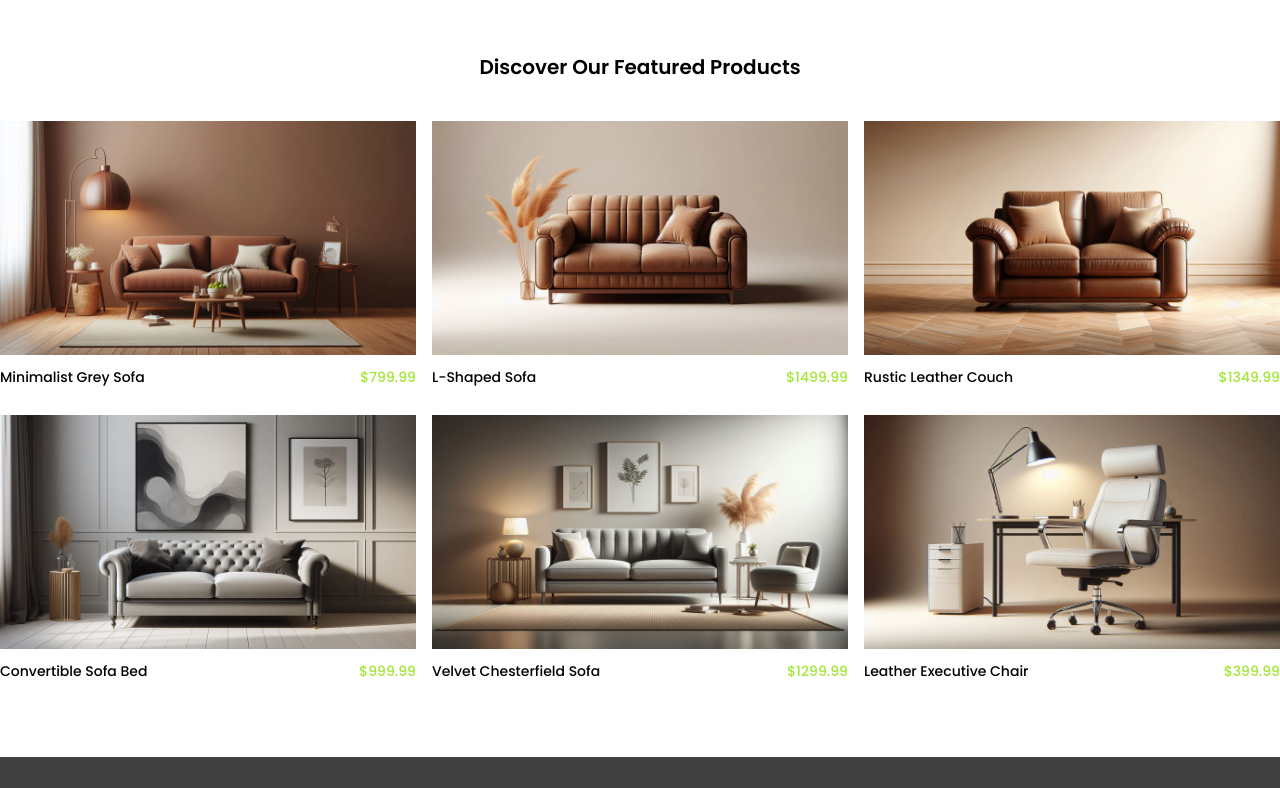
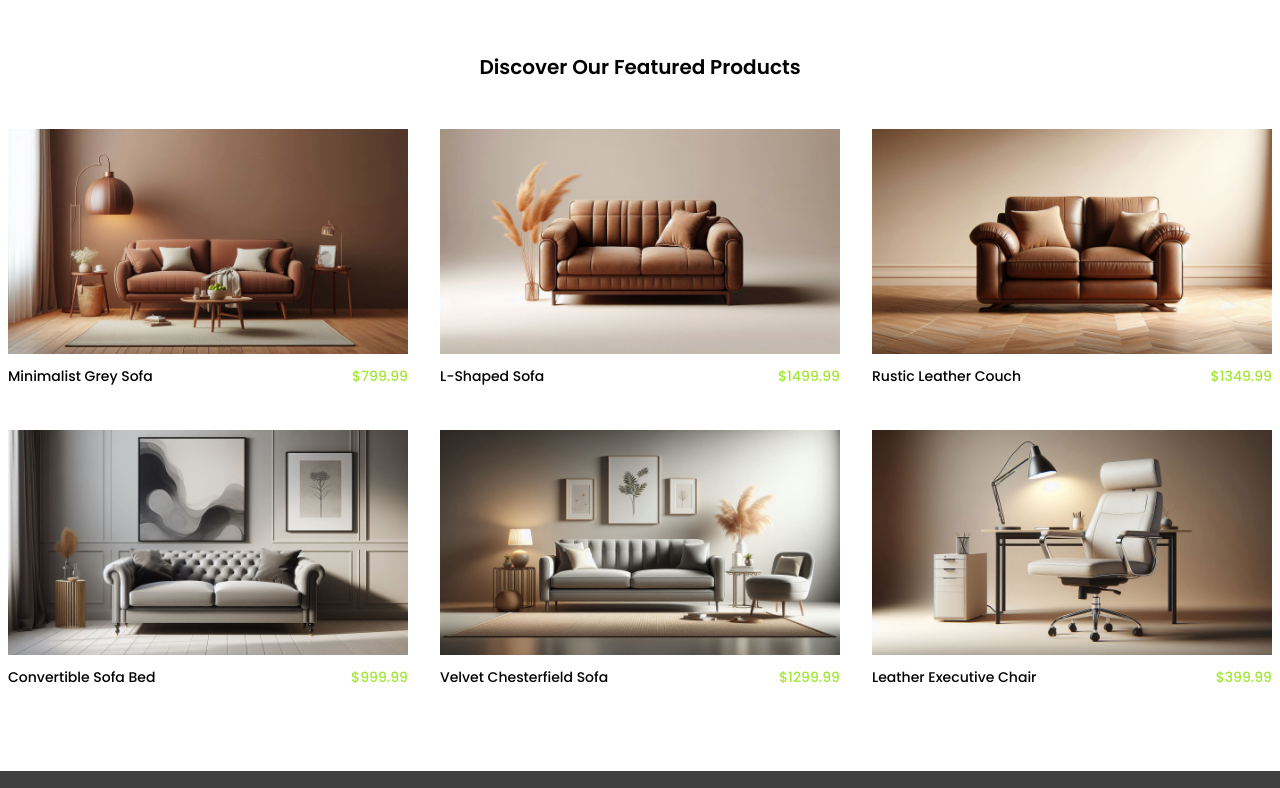
Before and after one commit to Tembanator/furniture-lime, a React (Vite) app: page / in a window 1280 px wide. Shown: the part 722-1510 px from the top of the page. Built offline with nearby package versions, Linux system fonts and the light colour scheme.

Commit message:
Update Card.jsx

```diff
--- a/src/components/Card.jsx
+++ b/src/components/Card.jsx
@@ -37,7 +37,7 @@ export default function Card({ product }) {
     }
 
     return (
-        <div>
+        <div className="p-2">
             <div className="relative group overflow-hidden">
                 <img
                     className="aspect-video object-cover w-full"
```
